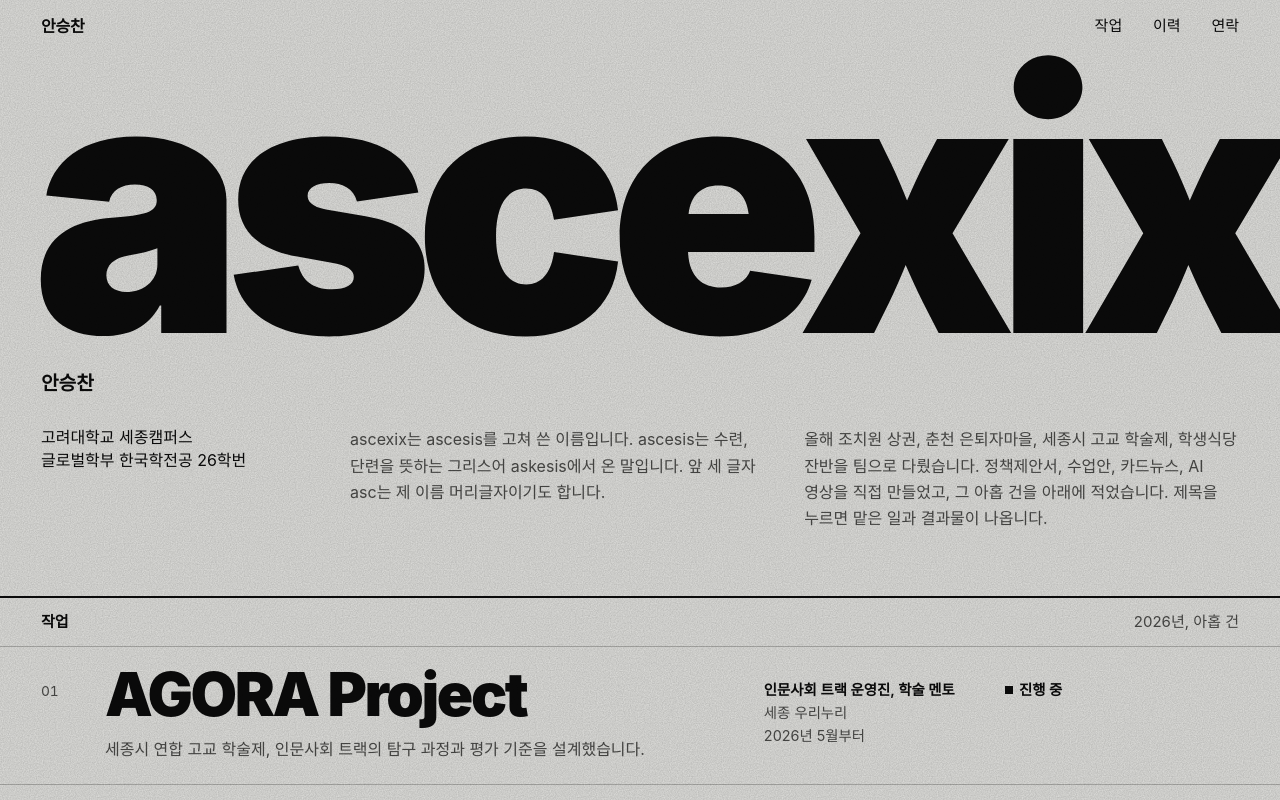
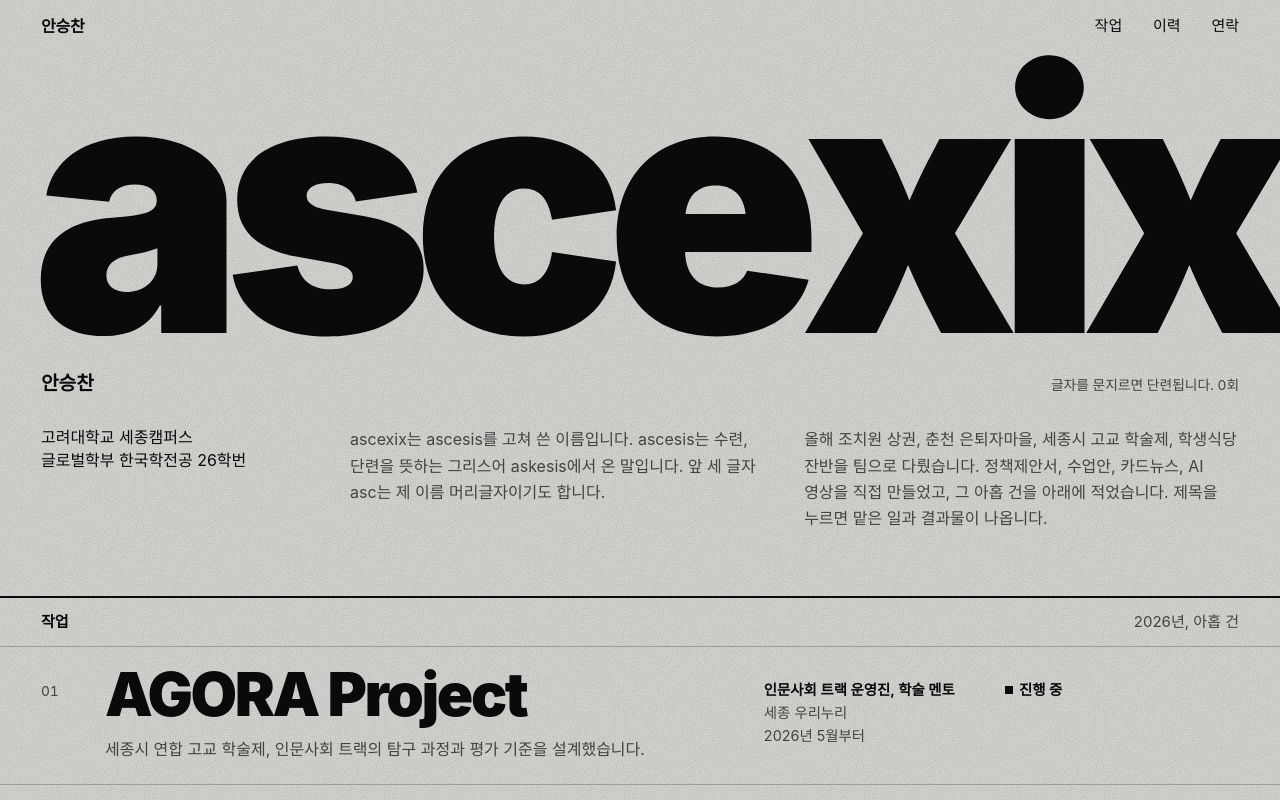
Before and after one commit to ascexix/ascexix.github.io, a plain HTML site: page index.html in a window 1280 px wide. Shown: the top 800 px of the page. Drawn offline with Linux system fonts and the light colour scheme; a web font is replaced by a local one.

Commit message:
첫 화면 ascexix 글자에 상호작용 추가: 문지르면 눌렸다가 되돌아오고 횟수를 셈
- 가변 폰트 굵기를 글자별 스프링으로 움직임. 마우스는 지나가기, 터치는 문지르기와 톡 누르기
- 굵기가 바뀌어도 자리가 흔들리지 않게 글자 폭 고정, 세로 스크롤은 그대로 동작
- 동작 줄이기 설정에서는 꺼짐. 스크립트가 없으면 기존 글자 그대로

Co-Authored-By: Claude Fable 5.2 <noreply@anthropic.com>
Claude-Session: https://claude.ai/code/session_01Htt1QPit7ohg1fzLh6rZFS

```diff
--- a/index.html
+++ b/index.html
@@ -62,6 +62,10 @@ button{font:inherit;color:inherit}
 /* ascexix 일곱 글자가 화면 폭을 꽉 채우게: 글자 폭이 글자 크기의 약 3.37배 */
 .hero h1{margin:0;font-size:1rem}
 .hero .mark{display:block;margin-left:-.025em;font-weight:900;font-size:25vw;font-size:calc(100cqw / 3.37);line-height:.86;letter-spacing:-.055em;white-space:nowrap}
+.hero .mark{touch-action:pan-y;-webkit-user-select:none;user-select:none;cursor:default}
+.hero .ch{display:inline-block;text-align:center}
+.hero-top{position:relative}
+.rub{position:absolute;right:0;bottom:0;margin:0;font-size:.86rem;line-height:1.5;color:var(--ink-2);font-variant-numeric:tabular-nums}
 .hero .real{display:block;margin-top:clamp(.35rem,1vw,.8rem);font-size:clamp(1.05rem,1.5vw,1.3rem);font-weight:800;line-height:1.3}
 .hero-side{display:grid;gap:1rem;margin-top:clamp(1.1rem,2.4vw,2rem)}
 .aff{margin:0;line-height:1.45}
@@ -226,7 +230,10 @@ dialog.reader[open]{display:flex;flex-direction:column}
 
 <main>
   <section class="hero">
-    <h1><span class="mark">ascexix</span><span class="real">안승찬</span></h1>
+    <div class="hero-top">
+      <h1><span class="mark">ascexix</span><span class="real">안승찬</span></h1>
+      <p class="rub" id="rub" hidden>글자를 문지르면 단련됩니다. <span id="reps">0</span>회</p>
+    </div>
     <div class="hero-side">
       <p class="aff">고려대학교 세종캠퍼스<br>글로벌학부 한국학전공 26학번</p>
       <p class="origin">ascexix는 ascesis를 고쳐 쓴 이름입니다. ascesis는 수련, 단련을 뜻하는 그리스어 askesis에서 온 말입니다. 앞 세 글자 asc는 제 이름 머리글자이기도 합니다.</p>
@@ -509,6 +516,70 @@ document.querySelectorAll(".copy").forEach(b=>b.onclick = async ()=>{
   setTimeout(()=>b.textContent = "복사", 1800);
 });
 
+/* 첫 화면 글자. ascesis가 단련이라는 뜻이라, 문지르면 눌렸다가 되돌아오고 그 횟수를 센다 */
+(function(){
+  const mark = document.querySelector(".hero .mark"), rub = document.getElementById("rub"), repsEl = document.getElementById("reps");
+  if(!mark || !rub || matchMedia("(prefers-reduced-motion: reduce)").matches) return;
+  const HEAVY = 900, LIGHT = 130, K = 190, C = 15;
+  let L = [], raf = 0, last = 0, px = null, py = null, reps = 0, counting = false;
+  function build(){
+    const text = mark.textContent.trim();
+    const fs = parseFloat(getComputedStyle(mark).fontSize);
+    const rg = document.createRange(); rg.selectNodeContents(mark); const w0 = rg.getBoundingClientRect().width;
+    const box = document.createElement("span"); box.setAttribute("aria-hidden","true");
+    const sr = document.createElement("span"); sr.className = "sr-only"; sr.textContent = text;
+    [...text].forEach(c=>{ const e = document.createElement("span"); e.className = "ch"; e.textContent = c; box.append(e); L.push({e, w:HEAVY, v:0, hold:0, down:false}); });
+    mark.replaceChildren(sr, box);
+    /* 굵기가 바뀌어도 자리가 흔들리지 않게 글자마다 가장 굵을 때의 폭을 고정한다 */
+    const ws = L.map(l=>l.e.getBoundingClientRect().width), sum = ws.reduce((a,b)=>a+b, 0);
+    const fit = w0 > 0 && sum > 0 ? w0 / sum : 1; /* 글자를 나누면 자간 보정이 풀려 조금 넓어지므로 원래 폭에 맞춘다 */
+    ws.forEach((w,i)=>{ L[i].e.style.width = (w * fit / fs).toFixed(4) + "em"; });
+    rub.hidden = false;
+    const t0 = performance.now() + 350;
+    L.forEach((l,i)=>{ l.hold = t0 + i * 85; });
+    setTimeout(()=>{ counting = true; }, 350 + L.length * 85 + 700);
+    wake();
+  }
+  function wake(){ if(!raf){ last = performance.now(); raf = requestAnimationFrame(tick); } }
+  function tick(t){
+    const dt = Math.min(.032, (t - last) / 1000); last = t;
+    let busy = px !== null;
+    const R = parseFloat(getComputedStyle(mark).fontSize) * .5;
+    for(const l of L){
+      let target = HEAVY;
+      if(l.hold){ if(t >= l.hold && t < l.hold + 150) target = LIGHT; if(t >= l.hold + 150) l.hold = 0; busy = true; }
+      if(px !== null){
+        const r = l.e.getBoundingClientRect();
+        const d = Math.hypot(px - (r.left + r.width / 2), py - (r.top + r.height * .58));
+        const f = Math.max(0, 1 - d / R);
+        target = Math.min(target, HEAVY - (HEAVY - LIGHT) * f * (2 - f));
+      }
+      l.v += (K * (target - l.w) - C * l.v) * dt;
+      l.w += l.v * dt;
+      if(Math.abs(target - l.w) > .6 || Math.abs(l.v) > 4) busy = true; else { l.w = target; l.v = 0; }
+      l.e.style.fontWeight = Math.round(Math.max(60, Math.min(920, l.w)));
+      if(!l.down && l.w < 420) l.down = true;
+      else if(l.down && l.w > 780){ l.down = false; if(counting){ reps++; repsEl.textContent = reps; } }
+    }
+    raf = busy ? requestAnimationFrame(tick) : 0;
+  }
+  const near = e => { const r = mark.getBoundingClientRect(); return e.clientY < r.bottom + 160 && e.clientY > r.top - 160; };
+  document.addEventListener("pointermove", e=>{ if(e.pointerType === "touch" && !mark.contains(e.target)) return; if(near(e)){ px = e.clientX; py = e.clientY; wake(); } else if(px !== null){ px = null; wake(); } }, {passive:true});
+  mark.addEventListener("pointerdown", e=>{
+    px = e.clientX; py = e.clientY;
+    /* 톡 누르기만 해도 그 글자가 한 번 눌리게 */
+    const hit = L.find(l=>{ const r = l.e.getBoundingClientRect(); return e.clientX >= r.left && e.clientX < r.right; });
+    if(hit && !hit.hold) hit.hold = performance.now();
+    wake();
+  }, {passive:true});
+  const release = e => { if(e.pointerType !== "mouse"){ px = null; wake(); } };
+  document.addEventListener("pointerup", release, {passive:true});
+  document.addEventListener("pointercancel", release, {passive:true});
+  document.documentElement.addEventListener("pointerleave", ()=>{ px = null; wake(); });
+  const ready = document.fonts && document.fonts.load ? Promise.race([document.fonts.load('900 1em "Pretendard Variable"', "ascexix"), new Promise(r=>setTimeout(r, 2500))]) : Promise.resolve();
+  ready.then(build, build);
+})();
+
 /* 작업 상세 */
 const reader = document.getElementById("reader");
 const body = document.getElementById("r-body");
```
